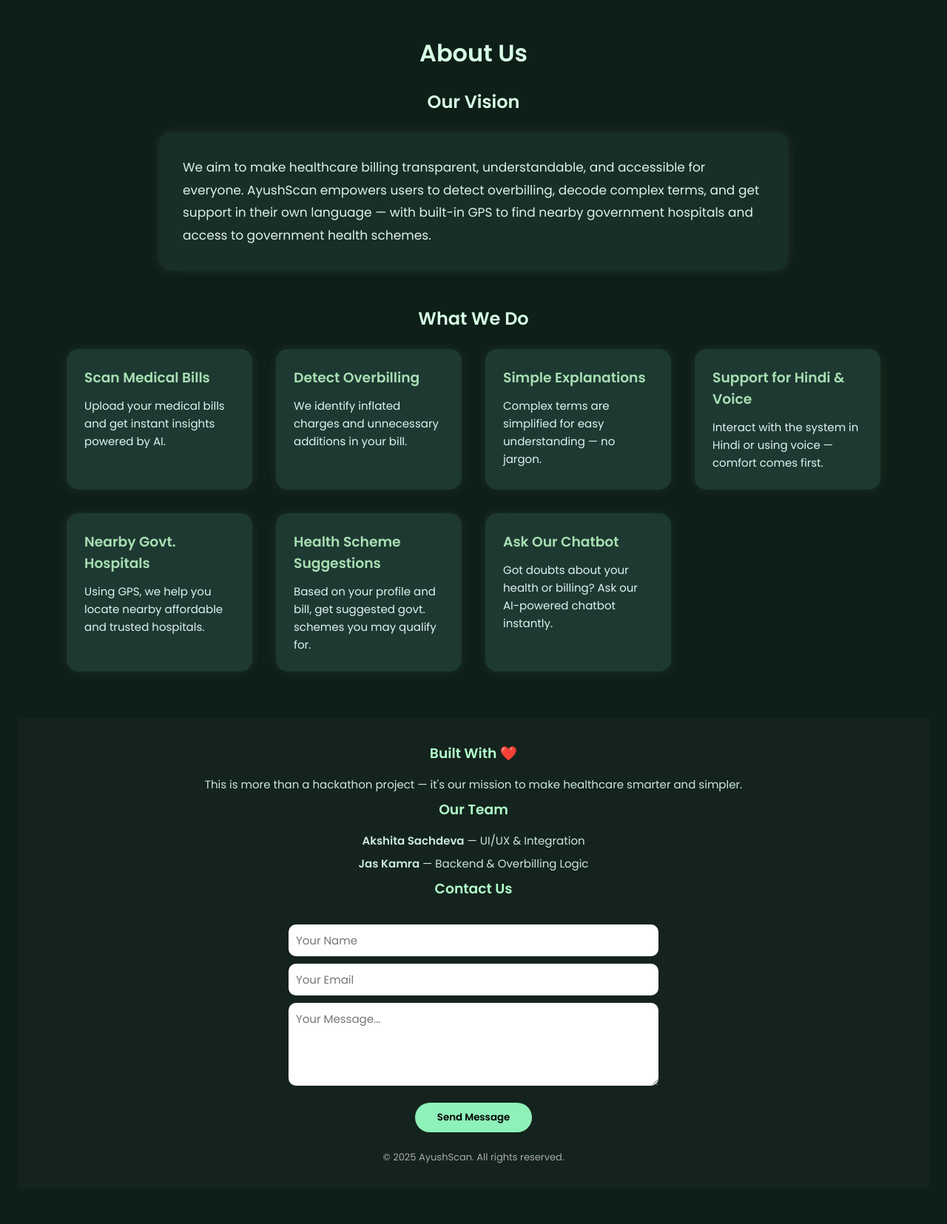
After one commit to JASKAMRA/AyushSCAN, a Flask app: page /about in a window 1280 px wide. The commit adds this page. Shown: the whole page at 74% size. Run offline with Flask 3, Linux system fonts and the light colour scheme.

Commit message:
frontend imporve

```diff
--- a/app.py
+++ b/app.py
@@ -13,7 +13,7 @@ app = Flask(__name__)
 app.secret_key = "secret_ayushscan_key"
 DATABASE = "users.db"
 
-# Optional: pytesseract.pytesseract.tesseract_cmd = r"C:\Program Files\Tesseract-OCR\tesseract.exe"
+pytesseract.pytesseract.tesseract_cmd = r"C:\Program Files\Tesseract-OCR\tesseract.exe"
 UPLOAD_FOLDER = "uploads"
 os.makedirs(UPLOAD_FOLDER, exist_ok=True)
 
@@ -116,6 +116,9 @@ def signup():
             return jsonify(success=False, message=f"Database error: {str(e)}")
 
     return render_template("signup.html")
+@app.route('/about')
+def about():
+    return render_template('about.html')
 
 @app.route('/login', methods=["GET", "POST"])
 def login():
--- /dev/null
+++ b/templates/about.html
@@ -0,0 +1,226 @@
+<!DOCTYPE html>
+<html lang="en">
+  <head>
+    <meta charset="UTF-8" />
+    <meta name="viewport" content="width=device-width, initial-scale=1.0" />
+    <title>Learn More - AyushScan</title>
+    <link
+      href="https://fonts.googleapis.com/css2?family=Poppins:wght@400;600&display=swap"
+      rel="stylesheet"
+    />
+    <style>
+      * {
+        margin: 0;
+        padding: 0;
+        box-sizing: border-box;
+        font-family: "Poppins", sans-serif;
+      }
+
+      body {
+        background: #0e1e18;
+        color: #eaf4f4;
+        padding: 3rem 1.5rem;
+      }
+
+      h1,
+      h2 {
+        text-align: center;
+        margin-bottom: 1.5rem;
+        color: #d8ffe6;
+      }
+
+      .vision-box {
+        max-width: 850px;
+        background-color: #182e28;
+        padding: 2rem 2rem;
+        margin: auto;
+        border-radius: 15px;
+        font-size: 17px;
+        line-height: 1.8;
+        margin-bottom: 3rem;
+        color: #e0f0ec;
+        box-shadow: 0 0 15px rgba(193, 255, 227, 0.1);
+      }
+
+      .cards-section {
+        display: grid;
+        grid-template-columns: repeat(auto-fit, minmax(250px, 1fr));
+        gap: 2rem;
+        max-width: 1100px;
+        margin: 0 auto 4rem auto;
+      }
+
+      .card {
+        background: #1e3931;
+        border-radius: 16px;
+        padding: 1.5rem;
+        box-shadow: 0 0 15px rgba(144, 238, 144, 0.1);
+        transition: transform 0.3s ease;
+      }
+
+      .card:hover {
+        transform: translateY(-5px);
+      }
+
+      .card h3 {
+        color: #a8dfb4;
+        margin-bottom: 0.75rem;
+      }
+
+      .card p {
+        font-size: 15px;
+        line-height: 1.6;
+        color: #e0f2f1;
+      }
+
+      footer {
+        background-color: #14231d;
+        padding: 2rem 1.5rem;
+        text-align: center;
+        margin-top: 4rem;
+      }
+
+      footer h3 {
+        color: #b2ffcc;
+        margin-bottom: 1rem;
+      }
+
+      footer p {
+        color: #cce8e0;
+        font-size: 15px;
+        margin: 0.5rem 0;
+      }
+
+      .contact-form {
+        margin-top: 1.5rem;
+      }
+
+      input,
+      textarea {
+        width: 90%;
+        max-width: 500px;
+        margin-top: 10px;
+        padding: 10px;
+        border-radius: 10px;
+        border: none;
+        outline: none;
+        font-size: 15px;
+      }
+
+      button.send-btn {
+        margin-top: 1rem;
+        padding: 10px 30px;
+        border-radius: 30px;
+        background-color: #8ef1b9;
+        border: none;
+        font-weight: 600;
+        cursor: pointer;
+      }
+
+      button.send-btn:hover {
+        background-color: #6be7a3;
+      }
+
+      .credit {
+        font-size: 13px;
+        color: #aaa;
+        margin-top: 1.5rem;
+      }
+    </style>
+  </head>
+  <body>
+    <h1>About Us</h1>
+
+    <h2>Our Vision</h2>
+    <div class="vision-box">
+      We aim to make healthcare billing transparent, understandable, and
+      accessible for everyone. AyushScan empowers users to detect overbilling,
+      decode complex terms, and get support in their own language — with
+      built-in GPS to find nearby government hospitals and access to government
+      health schemes.
+    </div>
+
+    <h2>What We Do</h2>
+    <div class="cards-section">
+      <div class="card">
+        <h3>Scan Medical Bills</h3>
+        <p>Upload your medical bills and get instant insights powered by AI.</p>
+      </div>
+      <div class="card">
+        <h3>Detect Overbilling</h3>
+        <p>
+          We identify inflated charges and unnecessary additions in your bill.
+        </p>
+      </div>
+      <div class="card">
+        <h3>Simple Explanations</h3>
+        <p>Complex terms are simplified for easy understanding — no jargon.</p>
+      </div>
+      <div class="card">
+        <h3>Support for Hindi & Voice</h3>
+        <p>
+          Interact with the system in Hindi or using voice — comfort comes
+          first.
+        </p>
+      </div>
+      <div class="card">
+        <h3>Nearby Govt. Hospitals</h3>
+        <p>
+          Using GPS, we help you locate nearby affordable and trusted hospitals.
+        </p>
+      </div>
+      <div class="card">
+        <h3>Health Scheme Suggestions</h3>
+        <p>
+          Based on your profile and bill, get suggested govt. schemes you may
+          qualify for.
+        </p>
+      </div>
+      <div class="card">
+        <h3>Ask Our Chatbot</h3>
+        <p>
+          Got doubts about your health or billing? Ask our AI-powered chatbot
+          instantly.
+        </p>
+      </div>
+    </div>
+
+    <footer>
+      <h3>Built With ❤️</h3>
+      <p>
+        This is more than a hackathon project — it's our mission to make
+        healthcare smarter and simpler.
+      </p>
+
+      <h3>Our Team</h3>
+      <p><strong>Akshita Sachdeva</strong> — UI/UX & Integration</p>
+      <p><strong>Jas Kamra</strong> — Backend & Overbilling Logic</p>
+
+      <h3>Contact Us</h3>
+      <form
+        class="contact-form"
+        action="mailto:akshita@example.com,jas@example.com"
+        method="POST"
+        enctype="text/plain"
+      >
+        <input type="text" name="name" placeholder="Your Name" required /><br />
+        <input
+          type="email"
+          name="email"
+          placeholder="Your Email"
+          required
+        /><br />
+        <textarea
+          name="message"
+          rows="4"
+          placeholder="Your Message..."
+          required
+        ></textarea
+        ><br />
+        <button type="submit" class="send-btn">Send Message</button>
+      </form>
+
+      <div class="credit">© 2025 AyushScan. All rights reserved.</div>
+    </footer>
+  </body>
+</html>
```
Also changed, not shown: templates/index.html (+82 -63 lines).
